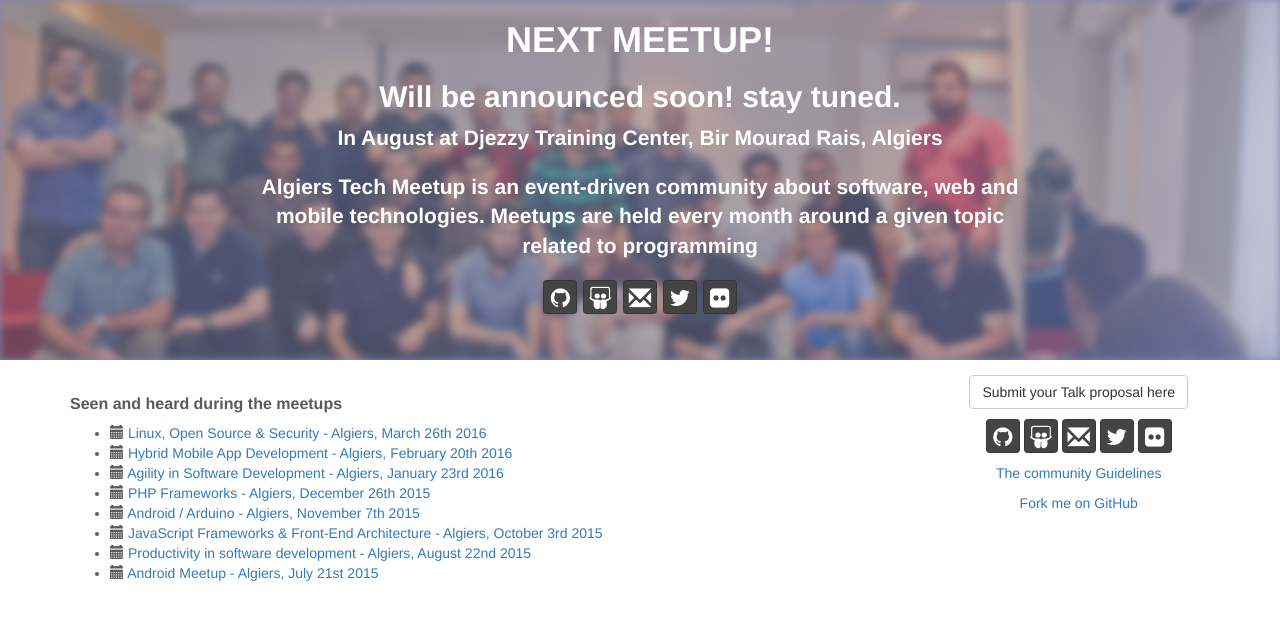
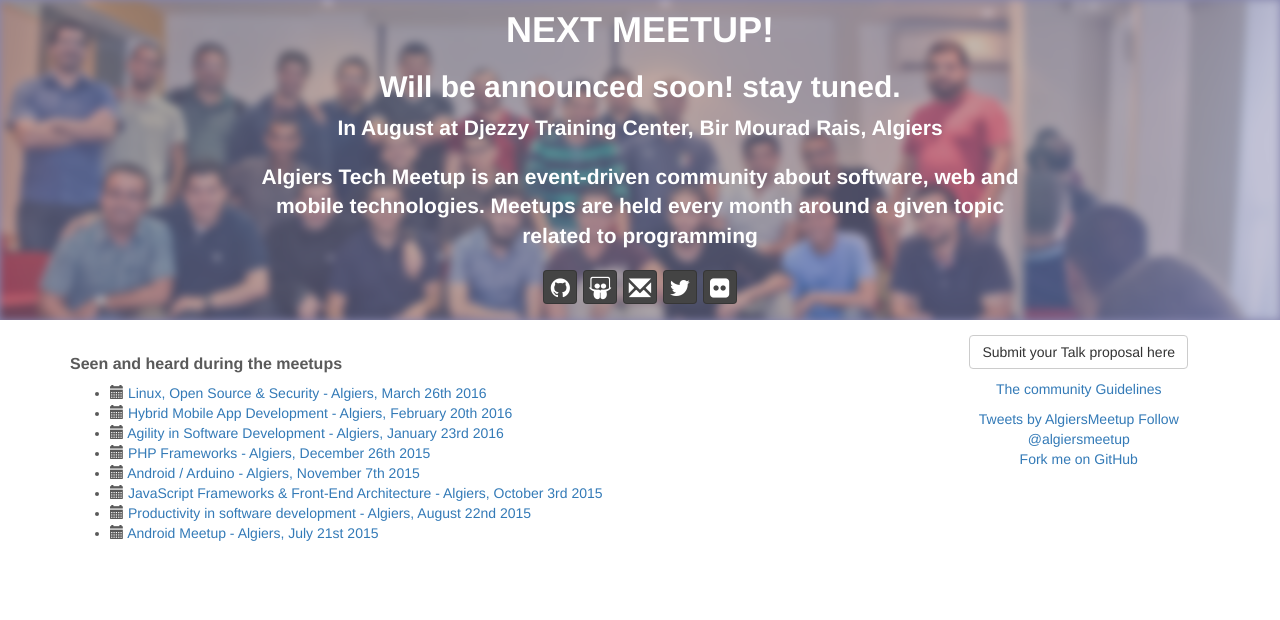
Before and after one commit to algeriatech/algeria-meetup, a plain HTML site: page index.html in a window 1280 px wide. Drawn offline with nearby package versions, Linux system fonts and the light colour scheme.

Commit message:
Added twitter feed and review the carousel size

```diff
--- a/css/meetup.css
+++ b/css/meetup.css
@@ -55,7 +55,7 @@ ul#meetups {
 | BG Slider
 |------------------------------------------------------------------------------------
 */
-.carousel .item , #myCarousel{height: 360px;}
+.carousel .item , #myCarousel{height: 320px;}
 .carousel-inner > .item > img{display: none; }
 .carousel-inner > .item:nth-of-type(1){background-color: #8585ad;}
 .carousel-inner > .item:nth-of-type(2){background-color: #9494b8;}
@@ -92,7 +92,7 @@ ul#meetups {
 }
 
 .carousel-caption-first {
-    height: 360px;
+    height: 330px;
 }
 
 h2#current-agenda {
--- a/index.html
+++ b/index.html
@@ -171,6 +171,7 @@
         <div class="col-lg-3">
             <center>
                 <p><a class="btn btn-default" href="https://goo.gl/V4w6c1" role="button">Submit your Talk proposal here</a></p>
+                <!--
                  <p>
                         <a href="https://github.com/algiers-meetup" class="btn btn-social-icon btn-social">
                             <i class="fa fa-github"></i>
@@ -188,8 +189,12 @@
                              <i class="fa fa-flickr"></i>
                         </a>
                     </p>
+                 -->
+
             <p></p>
             <p><a class="show" href="#manifesto" role="button">The community Guidelines</a></p>
+                <a class="twitter-timeline" data-lang="en" data-height="400" data-theme="light" data-link-color="#2B7BB9" href="https://twitter.com/AlgiersMeetup">Tweets by AlgiersMeetup</a> <script async src="//platform.twitter.com/widgets.js" charset="utf-8"></script>
+                <a href="https://twitter.com/algiersmeetup" class="twitter-follow-button" data-show-count="false">Follow @algiersmeetup</a><script async src="//platform.twitter.com/widgets.js" charset="utf-8"></script>
             <p><a href="https://github.com/algiers-meetup/algiers-meetup.github.io">Fork me on GitHub</a></p>
                 <!--
             <h3>Organizers</h3>
```
